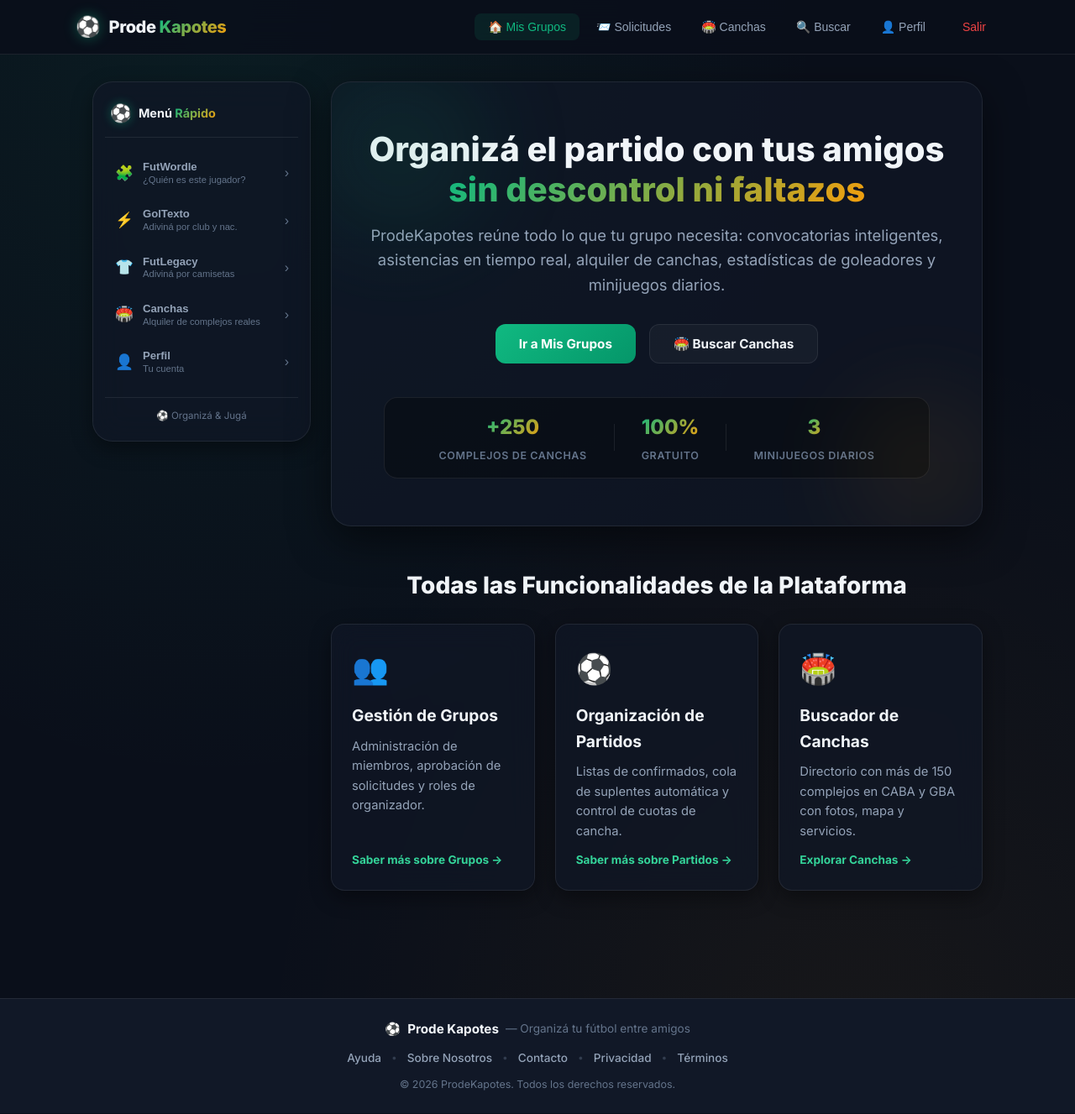
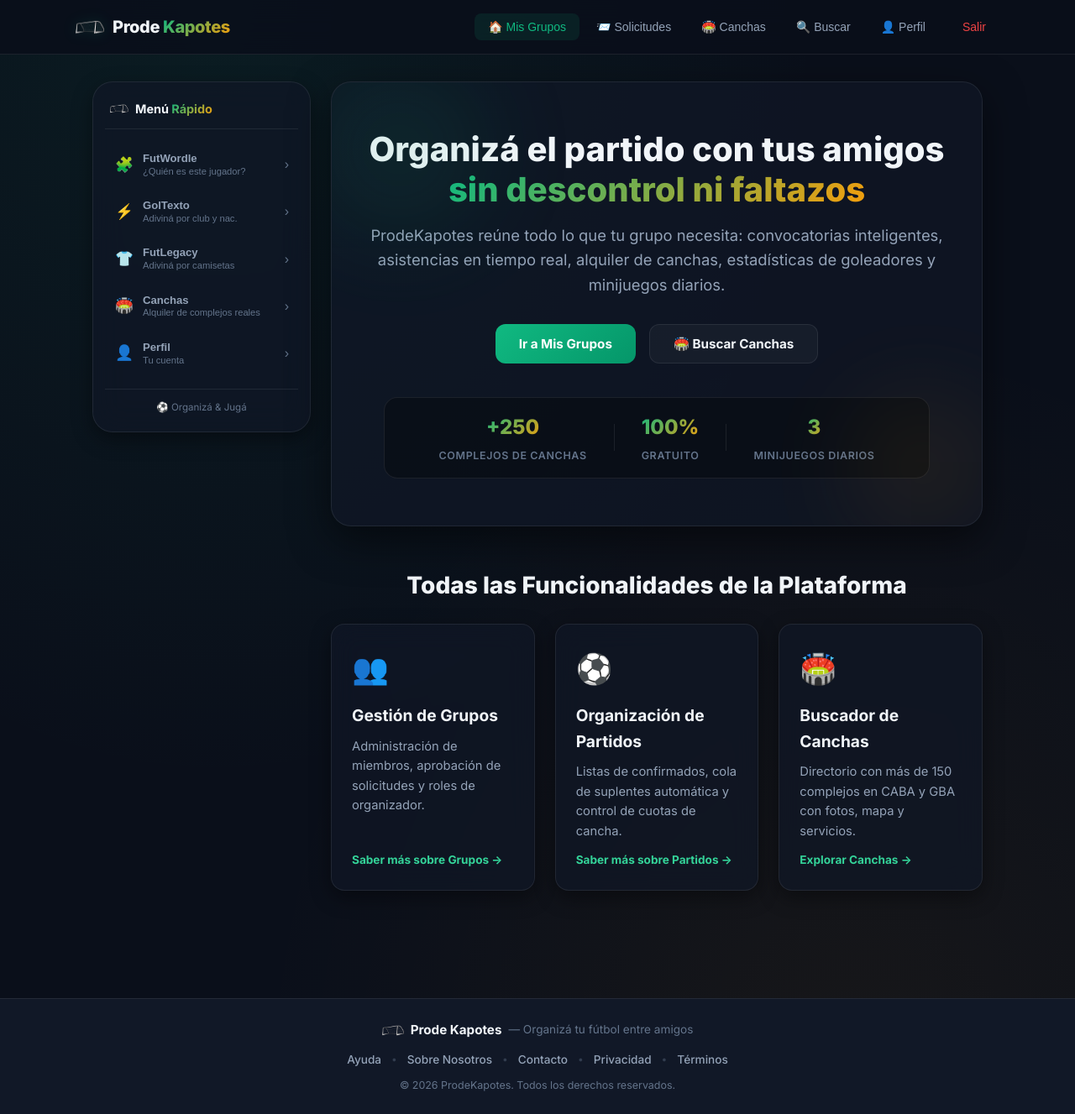
Before and after one commit to juanialvarezm/prode_kapotes, a React (Vite) app in the folder front/: page /#/ in a window 1280 px wide. Shown: the whole page at 84% size. Built offline with nearby package versions, Linux system fonts and the light colour scheme; no server answers; sample sign-in values are in the browser's storage.

Commit message:
changed logo again

```diff
--- a/front/index.html
+++ b/front/index.html
@@ -7,7 +7,7 @@
   <link rel="preconnect" href="https://fonts.googleapis.com" />
   <link rel="preconnect" href="https://fonts.gstatic.com" crossorigin />
   <link href="https://fonts.googleapis.com/css2?family=Inter:wght@400;500;600;700;800&display=swap" rel="stylesheet" />
-  <link rel="icon" href="/logopk.png" type="image/png">
+  <link rel="icon" href="/pngwing.com.png" type="image/png">
   <!-- <title>Prode Kapotes ⚽</title> -->
   <title> Organizá partidos de fútbol - Prode Kapotes</title>
   <meta name="description"
--- a/front/src/components/Footer.jsx
+++ b/front/src/components/Footer.jsx
@@ -1,4 +1,5 @@
 import { useNavigate } from 'react-router-dom';
+import logoImg from '../assets/pngwing.png';
 
 export default function Footer() {
   const navigate = useNavigate();
@@ -12,7 +13,7 @@
     <footer className="site-footer" role="contentinfo">
       <div className="footer-inner-compact">
         <div className="footer-brand-compact">
-          <span className="footer-logo-icon" aria-hidden="true">⚽</span>
+          <img src={logoImg} alt="Prode Kapotes" className="footer-logo-img" />
           <span className="footer-brand-text">Prode <span className="logo-highlight">Kapotes</span></span>
           <span className="footer-tagline">— Organizá tu fútbol entre amigos</span>
         </div>
--- a/front/src/components/Header.jsx
+++ b/front/src/components/Header.jsx
@@ -1,5 +1,6 @@
 import { useState } from 'react';
 import { useNavigate, useLocation } from 'react-router-dom';
+import logoImg from '../assets/pngwing.png';
 
 export default function Header({ hasGroups, pendingRequestsCount = 0, userPoints = 0 }) {
   const navigate = useNavigate();
@@ -29,7 +30,7 @@
           onClick={(e) => { e.preventDefault(); navTo('/'); }}
           aria-label="Ir a la página principal de ProdeKapotes"
         >
-          <span className="logo-icon" aria-hidden="true">⚽</span>
+          <img src={logoImg} alt="Prode Kapotes" className="header-logo-img" />
           <span>Prode <span className="logo-highlight">Kapotes</span></span>
         </a>
 
--- a/front/src/pages/HomePage.jsx
+++ b/front/src/pages/HomePage.jsx
@@ -1,5 +1,6 @@
 import { useNavigate } from 'react-router-dom';
 import { useSEO } from '../utils/useSEO';
+import logoImg from '../assets/pngwing.png';
 
 const navItems = [
   { icon: '🧩', label: 'FutWordle', path: '/futwordle', desc: '¿Quién es este jugador?' },
@@ -26,7 +27,7 @@
       {token && (
         <aside className="home-sidebar" aria-label="Menú de acceso rápido">
           <div className="sidebar-header">
-            <span className="sidebar-logo-icon" aria-hidden="true">⚽</span>
+            <img src={logoImg} alt="Prode Kapotes" className="footer-logo-img" style={{ width: 22, height: 22 }} />
             <span className="sidebar-logo-text">
               Menú <span className="sidebar-logo-highlight">Rápido</span>
             </span>
```
Also changed, not shown: front/src/assets/pngwing.png (added).
